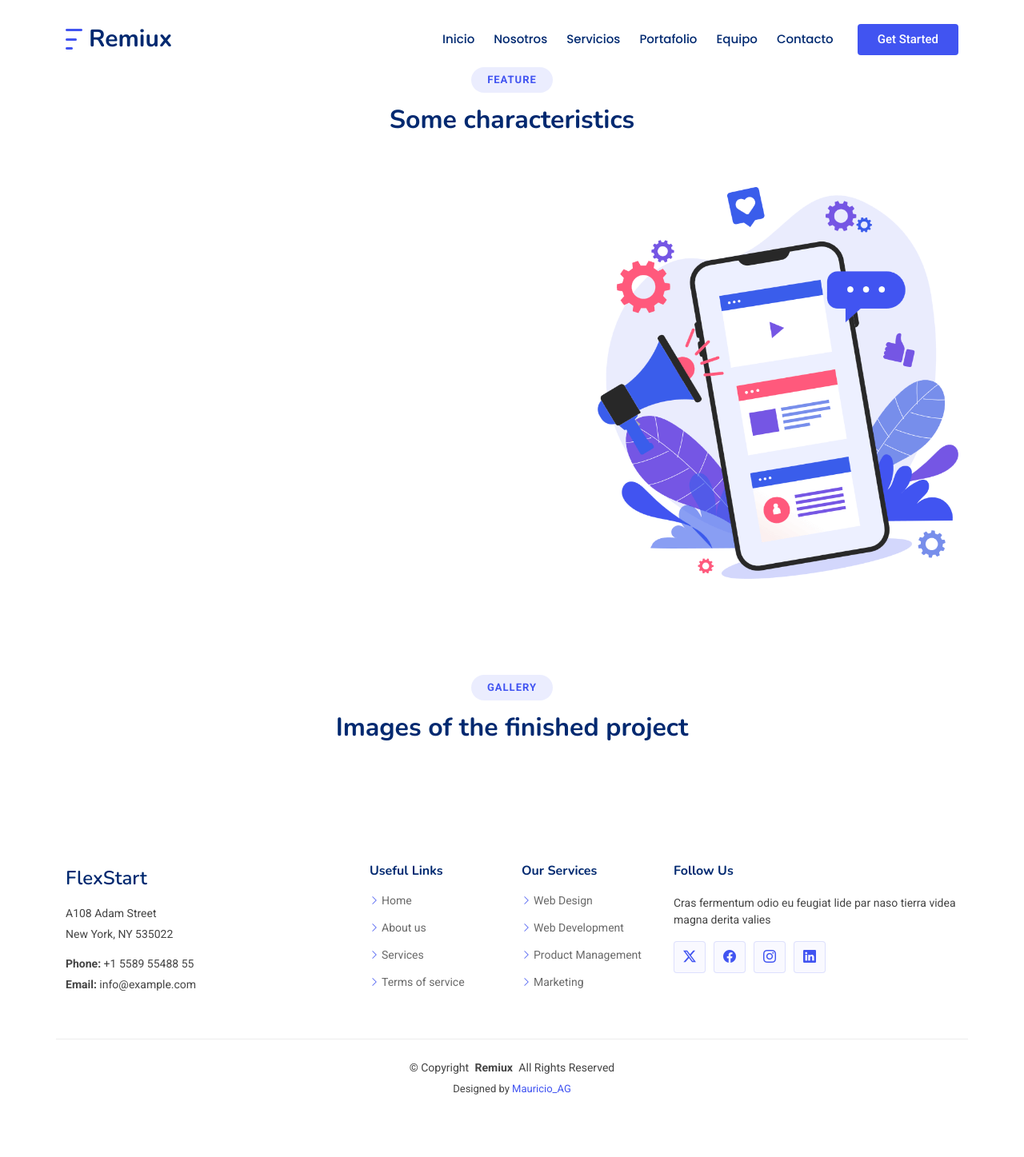
After one commit to elMauro2003/company_landing, a Django app: template templates/landing_page/portfolio/portfolio_detail.html in a window 1280 px wide. The commit adds this page. Shown: the whole page at 80% size. Run offline with Django 5.2, Linux system fonts and the light colour scheme; the template is opened without the code that fills it, so the values that code supplies are empty; some libraries are stand-ins or nearby versions.

Commit message:
feat[portfolio]: create portfolio detail views
create portfolio view
create gallery portfolio and feature portfolio models
modified admin for models portfolio apps

```diff
--- a/apps/portfolio/views.py
+++ /dev/null
@@ -1,3 +0,0 @@
-from django.shortcuts import render
-
-# Create your views here.
--- a/company_landing/urls.py
+++ b/company_landing/urls.py
@@ -23,6 +23,7 @@ urlpatterns = [
     path('admin/', admin.site.urls),
     path('', include('apps.general.urls')),
     path('users/', include('apps.users.urls')),
+    path('portfolio/', include('apps.portfolio.urls.portfolio_urls')),
     #path('', include('django.contrib.auth.urls')),
     re_path(r'^media/(?P<path>.*)$',serve,{'document_root':settings.MEDIA_ROOT}),
     re_path(r'^static/(?P<path>.*)$', serve, {'document_root': settings.STATIC_ROOT}),
--- a/templates/landing_page/portfolio/portfolio.html
+++ b/templates/landing_page/portfolio/portfolio.html
@@ -28,7 +28,7 @@
                 <h4>{{project.project_name}}</h4>
                 <p>{{project.description}}</p>
                 <a href="{{project.image.url}}" title="{{project.button1_text}}" data-gallery="portfolio-gallery-app" class="glightbox preview-link"><i class="bi bi-zoom-in"></i></a>
-                <a href="{{project.button2_link}}" title="{{project.button2_text}}" class="details-link"><i class="bi bi-link-45deg"></i></a>
+                <a href="{% url "portfolio_detail" pk=project.pk %}" title="{{project.button2_text}}" class="details-link"><i class="bi bi-eye"></i></a>
               </div>
             </div>
           </div><!-- End Portfolio Item -->
--- /dev/null
+++ b/templates/landing_page/portfolio/portfolio_detail.html
@@ -0,0 +1,64 @@
+{% extends "base.html" %}
+{% load static %}
+
+{% block content %}
+  <!-- Features Section -->
+<section id="alt-features" class="alt-features section ">
+    <div class="container section-title mt-4" data-aos="fade-up">
+        <h2>Feature</h2>
+        <p>Some characteristics</p>
+      </div>
+    <div class="container ">
+      <div class="row gy-5">
+        <div class="col-xl-7 d-flex order-2 order-xl-1" data-aos="fade-up" data-aos-delay="200">
+          <div class="row align-self-center gy-5">
+            {% for feat in project.featureportfolio_set.all %}
+            <div class="col-md-6 icon-box">
+                <i class="{{feat.icon}}"></i>
+              <div>
+                <h4>{{feat.name}}</h4>
+                <p>{{feat.description}}</p>
+              </div>
+            </div><!-- End Feature Item -->
+            {% endfor %}
+          </div>
+        </div>
+        <div class="col-xl-5 d-flex align-items-center order-1 order-xl-2" data-aos="fade-up" data-aos-delay="100">
+          <img src="{% if project.image %}{{project.image.url}}{% else %}{% static 'assets/img/alt-features.png' %}{% endif %} " class="img-fluid" alt="">
+        </div>
+
+      </div>
+
+    </div>
+
+  </section><!--Features Section -->
+
+  <!-- Images Section -->
+<section id="portfolio" class="portfolio section">
+
+    <!-- Section Title -->
+    <div class="container section-title" data-aos="fade-up">
+      <h2>Gallery</h2>
+      <p>Images of the finished project</p>
+    </div><!-- End Section Title -->
+
+    <div class="container">
+
+        <div class="row gy-4 isotope-container" data-aos="fade-up" data-aos-delay="200">
+          {% for image in project.galleryportfolio_set.all %}
+          <div class=" col-lg-4 col-md-6 portfolio-item isotope-item filter-{{project.filter}}">
+            <div class="portfolio-content h-100">
+              <img src="{{image.image.url}}" class="img-fluid" alt="{{image.name}}">
+              <div class="portfolio-info">
+                <h4>{{image.name}}</h4>
+                <a href="{{image.image.url}}" title="{{image.name}}" data-gallery="portfolio-gallery-app" class=" glightbox preview-link"><i class="bi bi-zoom-in"></i></a>
+             </div>
+            </div>
+          </div>
+          {% endfor %}
+
+        </div>
+    </div>
+
+  </section><!-- /Images Section -->
+{% endblock %}
```
Also changed, not shown: apps/portfolio/admin.py (+33 -3 lines), apps/portfolio/models.py (+21 -0 lines), apps/portfolio/urls/portfolio_urls.py (added, +9 -0 lines), apps/portfolio/views/portfolio_views.py (added, +9 -0 lines), apps/portfolio/migrations/0002_featureportfolio_galleryportfolio.py (added), apps/portfolio/migrations/0003_alter_featureportfolio_description.py (added), apps/portfolio/migrations/0004_featureportfolio_icon.py (added).
